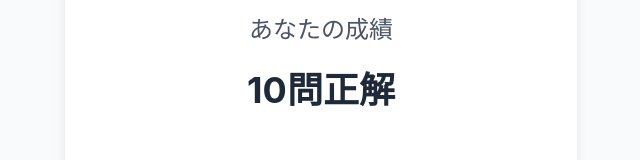
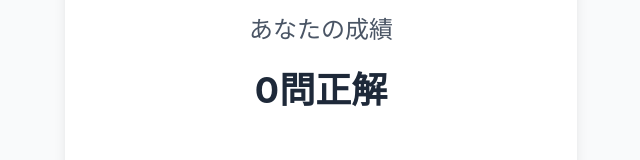
Before and after one commit to koza-ken/shufflemoji, a React (Vite) app: page /result in a window 1280 px wide. Shown: the part 298-458 px from the top of the page, without its empty margins (319-959 px from the left). Built offline with nearby package versions, Linux system fonts and the light colour scheme.

Commit message:
add:結果ページで回答数を取得

```diff
--- a/src/pages/GamePage.tsx
+++ b/src/pages/GamePage.tsx
@@ -326,6 +326,7 @@ export const GamePage = () => {
           ) : (
             <Link
               to='/result'
+              state={{ questionCount: questionCount - 1 }}
               className="bg-orange-500 hover:bg-orange-600 text-white font-bold py-3 px-6 rounded-lg"
             >
               結果
--- a/src/pages/ResultPage.tsx
+++ b/src/pages/ResultPage.tsx
@@ -1,8 +1,12 @@
 // import * as React from 'react';
+import { useLocation } from 'react-router-dom';
 import xicon from '../images/x-icon.svg'
 
 
 export const ResultPage = () => {
+  const location = useLocation();
+  const q_count = location.state?.questionCount || 0;
+
   return (
     <div className="min-h-screen bg-gray-50 flex items-center justify-center">
       <div className="min-w-lg max-w-2xl mx-auto bg-white rounded-lg shadow-lg p-8">
@@ -14,7 +18,7 @@ export const ResultPage = () => {
             あなたの成績
           </p>
           <p className="text-4xl font-bold text-gray-800 mb-20">
-            10問正解
+            {q_count}問正解
           </p>
           <button className="bg-black hover:bg-black/70 text-white font-bold py-3 px-6 rounded flex items-center justify-center gap-2 mx-auto mb-4">
             <img src={xicon} className="w-5 h-5 bg-white rounded" alt="xアイコン" />
```
